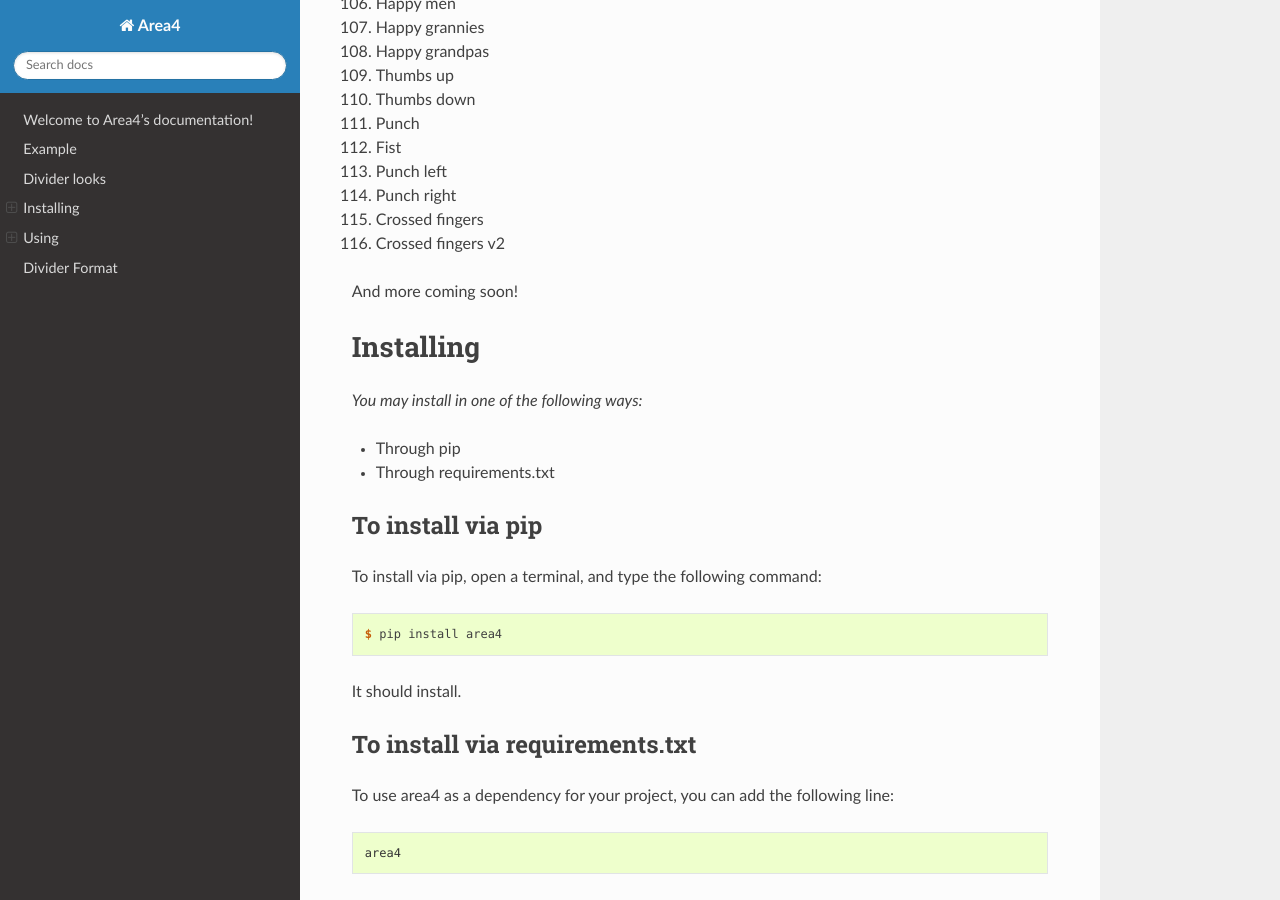
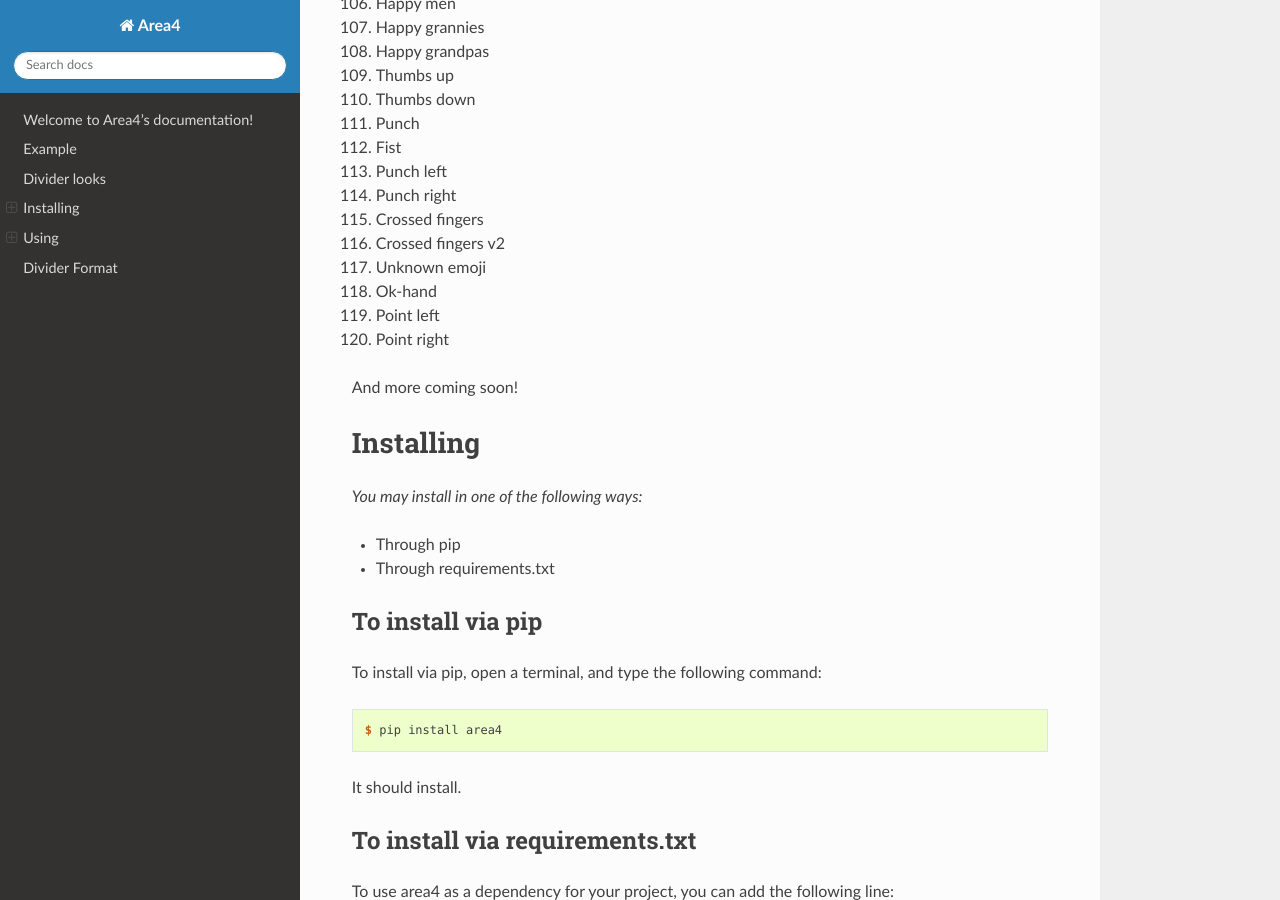
Before and after one commit to area4lib/area4, a Sphinx documentation site: the page built from docs/index.rst, in a window 1280 px wide and 900 px high, scrolled down 3219 px. Built offline with Sphinx 7.4.7 and the Read the Docs theme 2.0.0, drawn with Linux system fonts in a browser that asks for light colours.

Commit message:
Update index.rst

```diff
--- a/docs/index.rst
+++ b/docs/index.rst
@@ -167,6 +167,10 @@
 114. Punch right
 115. Crossed fingers
 116. Crossed fingers v2
+117. Unknown emoji
+118. Ok-hand
+119. Point left
+120. Point right
 
 
 
```
